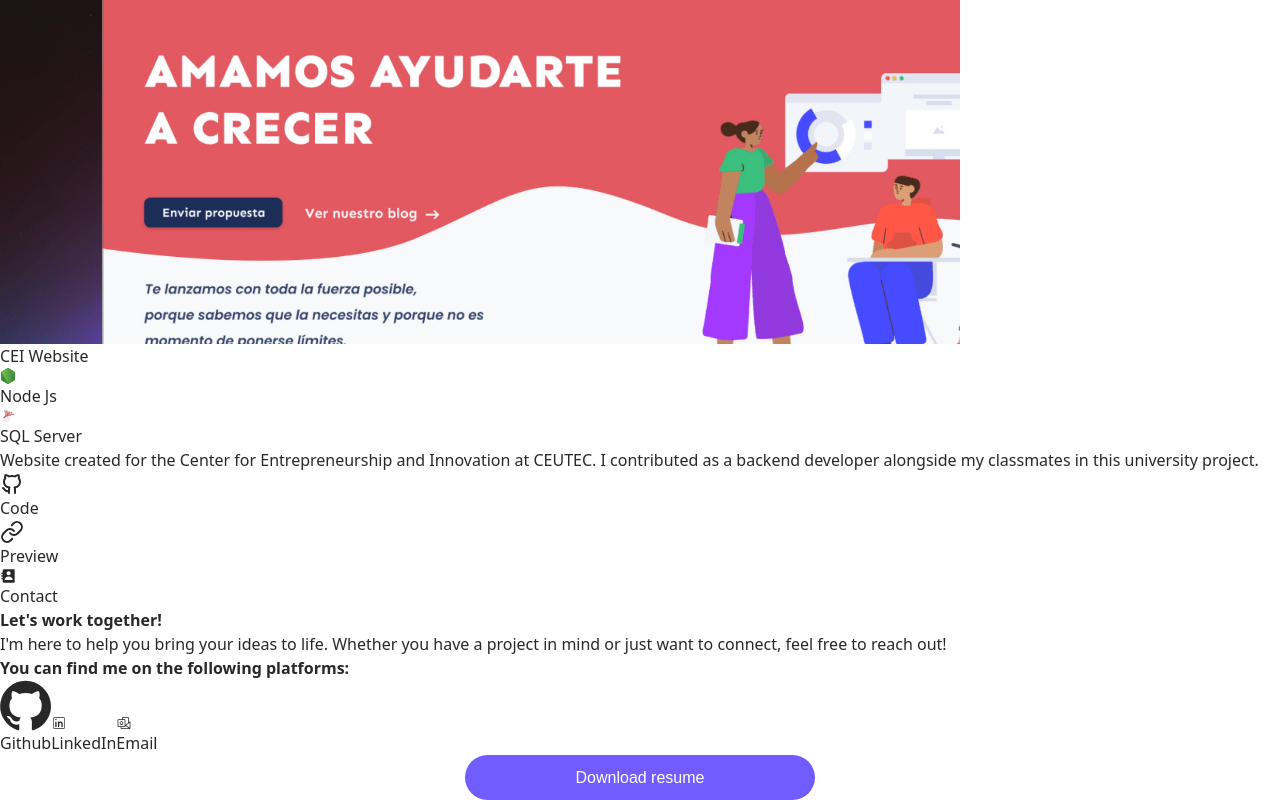
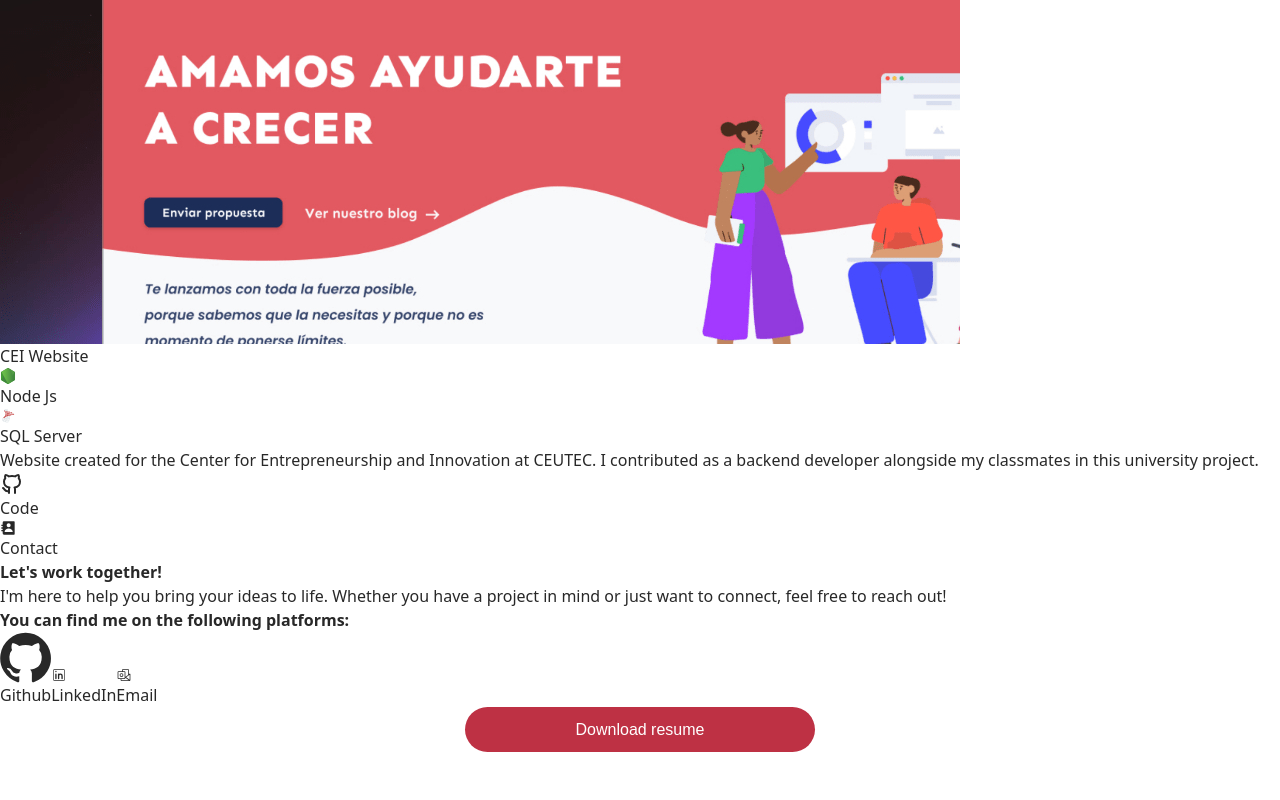
Before and after one commit to DiegoMD4/Personal_Portafolio_WepPage, a React (Vite) app: page / in a window 1280 px wide. Shown: the part 3467-4267 px from the top of the page. After the commit the page ends 4219 px from the top, so only its background shows below. Built offline with nearby package versions, Linux system fonts and the light colour scheme; a web font is replaced by a local one.

Commit message:
add: cv in english and spanish

```diff
--- a/src/App.tsx
+++ b/src/App.tsx
@@ -54,10 +54,9 @@ function App() {
             </TitleSection>
             <Contact />
           </Section>
+        <Footer />
         </div>
       </main>
-
-      <Footer />
     </>
   );
 }
--- a/src/components/Footer.tsx
+++ b/src/components/Footer.tsx
@@ -4,7 +4,7 @@ import { LanguageContext } from "../context/LanguageContext";
 export default function Footer() {
   const { language } = useContext(LanguageContext);
   return (
-    <footer className="footer my-20">
+    <footer className="footer pb-12">
       <div className="button-wrapper hover:cursor-pointer">
         <div
           className="btn-1"
@@ -14,6 +14,18 @@ export default function Footer() {
               : "Change language to download it in English"
           }`}
         >
+          <a
+            href={
+              language === "en-US"
+                ? "/assets/EN_CV_DiegoMontoya_2025.pdf"
+                : "/assets/DiegoMontoya_CV_2025.pdf"
+            }
+            download={
+              language === "en-US"
+                ? "Diego_Montoya_english_cv"
+                : "Diego_Montoya_español_cv"
+            }
+          >
             <div className="btn-1-wrapper">
               <div className="text">
                 {language === "en-US"
@@ -21,12 +33,6 @@ export default function Footer() {
                   : "Descargar curriculum"}
               </div>
               <span className="icon-download">
-              <a
-                href="/assets/DiegoMontoya_CV_2025.pdf"
-                download={
-                  language ? "Diego_Montoya_esp_cv" : "Diego_Montoya_en_cv"
-                }
-              >
                 <svg
                   xmlns="http://www.w3.org/2000/svg"
                   aria-hidden="true"
@@ -45,9 +51,9 @@ export default function Footer() {
                     d="M12 15V3m0 12l-4-4m4 4l4-4M2 17l.621 2.485A2 2 0 0 0 4.561 21h14.878a2 2 0 0 0 1.94-1.515L22 17"
                   ></path>
                 </svg>
-              </a>
               </span>
             </div>
+          </a>
         </div>
       </div>
     </footer>
--- a/src/index.css
+++ b/src/index.css
@@ -17,6 +17,13 @@
 
 :root {
   color-scheme: light dark;
+  --button-color: #be3144;
+  /* rojo modo claro */
+  --tooltip-color: #fff;
+  /* blanco modo claro */
+  --tooltip-text-color: #ffffff;
+  /* casi negro modo claro */
+  --text-color: #fff
 }
 
 html {
@@ -24,8 +31,18 @@ html {
   scroll-behavior: smooth;
 }
 
+html.dark {
+  --button-color: #facc15;
+  /* amarillo modo oscuro */
+  --tooltip-color: #fff;
+  /* gris oscuro modo oscuro */
+  --tooltip-text-color: #111111e6;
+  /* blanco texto en modo oscuro */
+  --text-color: #111111e6;
+}
+
 body {
-  color: rgba(17, 17, 17, 0.9);
+  color: rgba(17, 17, 17, 0.902);
   display: flex;
   flex-direction: column;
   min-height: 100vh;
@@ -131,11 +148,10 @@ nav {
   --tooltip-height: 35px;
   --tooltip-width: 320px;
   --gap-between-tooltip-to-button: 18px;
-  --button-color: #705CFF;
-  --tooltip-color: #fff;
+
   width: var(--width);
   height: var(--height);
-  background: #705CFF;
+  background: var(--button-color);
   position: relative;
   text-align: center;
   border-radius: 10rem;
@@ -148,9 +164,9 @@ nav {
   content: attr(data-tooltip);
   width: var(--tooltip-width);
   height: var(--tooltip-height);
-  background-color: #705CFF;
+  background-color: var(--button-color);
   font-size: 0.9rem;
-  color: white;
+  color: var(--tooltip-text-color);
   border-radius: .25em;
   line-height: var(--tooltip-height);
   bottom: calc(var(--height) + var(--gap-between-tooltip-to-button) + 10px);
@@ -163,7 +179,7 @@ nav {
   width: 0;
   height: 0;
   border: 10px solid transparent;
-  border-top-color: var(--tooltip-color);
+  /*   border-top-color: var(--tooltip-color); */
   left: calc(50% - 10px);
   bottom: calc(100% + var(--gap-between-tooltip-to-button) - 10px);
 }
@@ -189,11 +205,11 @@ nav {
   width: 100%;
   height: 100%;
   left: 0;
-  color: #fff;
+  color: var(--text-color);
 }
 
 .text {
-  top: 0
+  top: 0;
 }
 
 .text,
@@ -202,7 +218,7 @@ nav {
 }
 
 .icon-download {
-  color: #fff;
+  color: var(--text-color);
   top: 100%;
   display: flex;
   align-items: center;
@@ -215,7 +231,7 @@ nav {
 }
 
 .btn-1:hover {
-  background: #705CFF;
+  background: var(--button-color);
 }
 
 .btn-1:hover .text {
@@ -227,7 +243,7 @@ nav {
 }
 
 .btn-1:hover:before,
-.button:hover:after {
+.btn-1:hover:after {
   opacity: 1;
   visibility: visible;
 }
--- a/src/page/Contact.tsx
+++ b/src/page/Contact.tsx
@@ -15,7 +15,7 @@ export default function Contact() {
       <p className="text-[#be3144] dark:text-yellow-400 pt-3">
         <strong>{contactText.text3}</strong>
       </p>
-      <span className="flex gap-x-2 py-3">
+      <span className="flex gap-x-2 py-3 max-sm:justify-center">
         <a href="https://github.com/DiegoMD4" target="_blank">
           <button
             type="button"
--- a/src/page/Projects.tsx
+++ b/src/page/Projects.tsx
@@ -49,7 +49,6 @@ const enProjectDescription = [
   {
     title: "CEI Website",
     description: `Website created for the Center for Entrepreneurship and Innovation at CEUTEC. I contributed as a backend developer alongside my classmates in this university project.`,
-    link: "https://suiss.vercel.app/landing",
     github: "https://github.com/MGeovany/cei-web-portal",
     image: "assets/CEI-WEB.jpg",
     tags: [TAGS.NODE, TAGS.SQLServer],
```
Also changed, not shown: 2 other files (tests, documents, lock files or other folders). Lines whose indentation alone changed are shown as unchanged.
